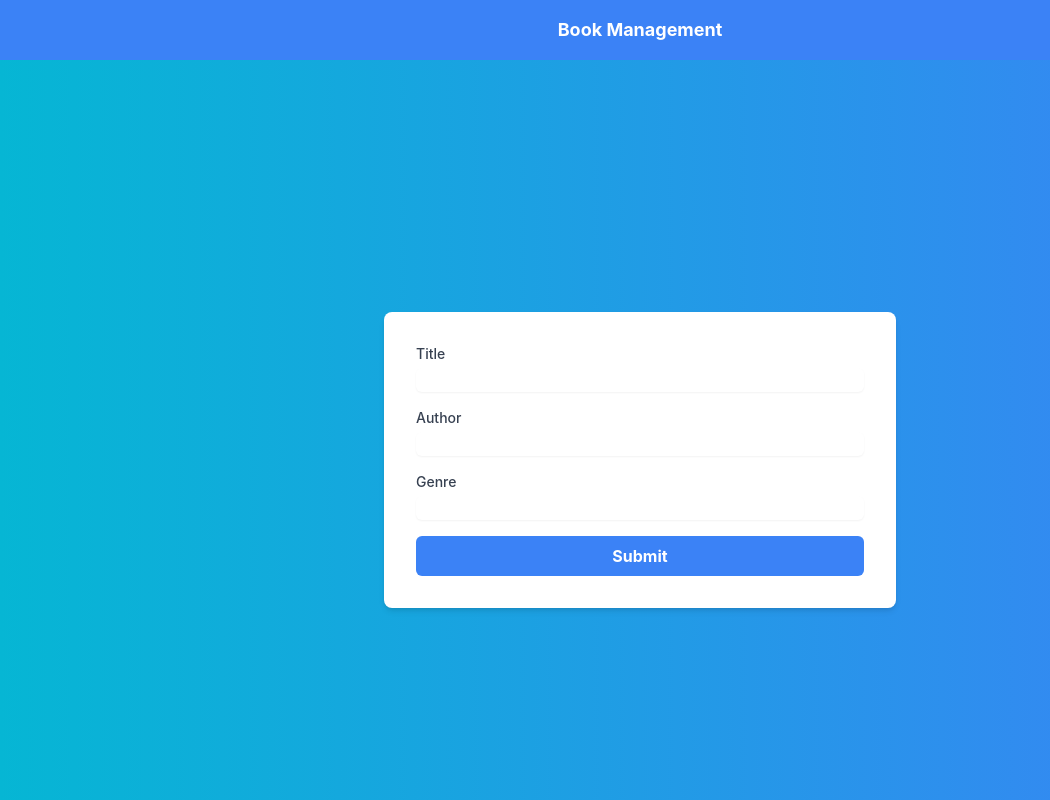
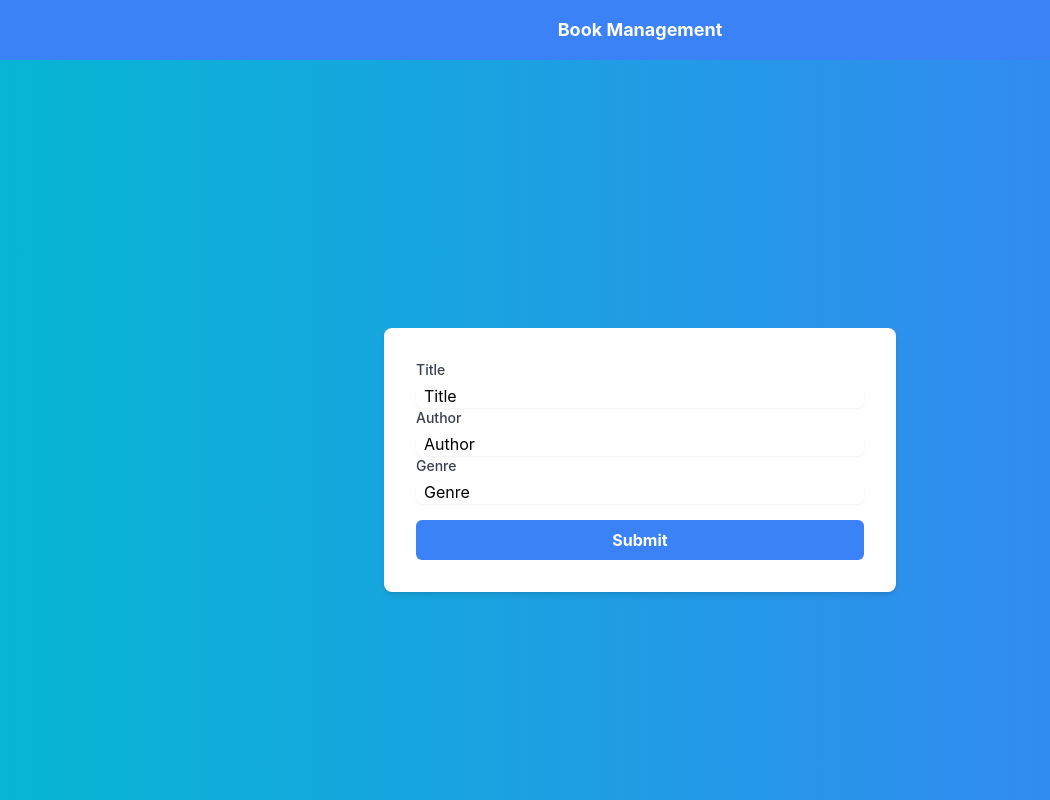
Before and after one commit to rezac78/Bookstore, a React (Create React App) app: page / in a window 1280 px wide. Shown: the top 800 px of the page, without its empty margins (0-1050 px from the left). Built offline with nearby package versions, Linux system fonts and the light colour scheme.

Commit message:
create Part Shared

```diff
--- a/src/Components/Form/Form.js
+++ b/src/Components/Form/Form.js
@@ -1,4 +1,7 @@
 import React, { useState } from "react";
+import { Inputs } from "../../Events/Events";
+import PartInputs from "../Shared/Inputs/Input";
+import PartButton from "../Shared/Button/Button";
 const BookForm = ({ onSubmit, initialData = {} }) => {
   const [book, setBook] = useState(initialData);
 
@@ -19,59 +22,22 @@ const BookForm = ({ onSubmit, initialData = {} }) => {
         className="w-full max-w-lg bg-white rounded-lg shadow-md p-8"
       >
         <div className="mb-4">
-          <label
-            htmlFor="title"
-            className="block text-sm font-medium text-gray-700"
-          >
-            Title
-          </label>
-          <input
-            type="text"
-            id="title"
-            name="title"
-            value={book.title || ""}
-            onChange={handleChange}
-            className="mt-1 px-2 block w-full border-gray-300 rounded-md shadow-sm focus:border-indigo-500 focus:ring focus:ring-indigo-500 focus:ring-opacity-50"
-          />
+          {Inputs.map((e) => (
+            <PartInputs
+              className="mt-1 px-2 block w-full border-gray-300 rounded-md shadow-sm focus:border-indigo-500 focus:ring focus:ring-indigo-500 focus:ring-opacity-50"
+              Change={handleChange}
+              Title={e.InputTitle}
+              type={e.type}
+              id={e.id}
+              TypeFor="validation"
+            />
+          ))}
         </div>
-        <div className="mb-4">
-          <label
-            htmlFor="author"
-            className="block text-sm font-medium text-gray-700"
-          >
-            Author
-          </label>
-          <input
-            type="text"
-            id="author"
-            name="author"
-            value={book.author || ""}
-            onChange={handleChange}
-            className="mt-1 px-2 block w-full border-gray-300 rounded-md shadow-sm focus:border-indigo-500 focus:ring focus:ring-indigo-500 focus:ring-opacity-50"
-          />
-        </div>
-        <div className="mb-4">
-          <label
-            htmlFor="genre"
-            className="block text-sm font-medium text-gray-700"
-          >
-            Genre
-          </label>
-          <input
-            type="text"
-            id="genre"
-            name="genre"
-            value={book.genre || ""}
-            onChange={handleChange}
-            className="mt-1 px-2 block w-full border-gray-300 rounded-md shadow-sm focus:border-indigo-500 focus:ring focus:ring-indigo-500 focus:ring-opacity-50"
-          />
-        </div>
-        <button
+        <PartButton
+          Title="Submit"
           type="submit"
           className="w-full px-4 py-2 bg-blue-500 hover:bg-blue-700 text-white font-bold rounded-md transition duration-200"
-        >
-          Submit
-        </button>
+        />
       </form>
     </div>
   );
--- a/src/Components/List/List.js
+++ b/src/Components/List/List.js
@@ -1,18 +1,6 @@
 import React from "react";
-const books = [
-  {
-    _id: "1",
-    title: "Book Title 1",
-    author: "Author Name 1",
-    genre: "Genre 1",
-  },
-  {
-    _id: "2",
-    title: "Book Title 2",
-    author: "Author Name 2",
-    genre: "Genre 2",
-  },
-];
+import { books } from "../../Events/Events";
+import PartButton from "../Shared/Button/Button";
 const BookList = () => {
   const handleEdit = (id) => {
     console.log(`Edit book with id: ${id}`);
@@ -39,18 +27,18 @@ const BookList = () => {
                   <p className="text-sm text-gray-500">{book.genre}</p>
                 </div>
                 <div className="flex items-center space-x-4">
-                  <button
+                  <PartButton
+                    Title="Edit"
                     onClick={() => handleEdit(book._id)}
+                    type="submit"
                     className="px-4 py-2 bg-blue-500 text-white rounded hover:bg-blue-700 transition duration-300 ease-in-out"
-                  >
-                    Edit
-                  </button>
-                  <button
+                  />
+                  <PartButton
+                    Title="Delete"
                     onClick={() => handleDelete(book._id)}
+                    type="submit"
                     className="px-4 py-2 bg-red-500 text-white rounded hover:bg-red-700 transition duration-300 ease-in-out"
-                  >
-                    Delete
-                  </button>
+                  />
                 </div>
               </li>
             ))}
--- a/src/Components/Search/Search.js
+++ b/src/Components/Search/Search.js
@@ -1,5 +1,6 @@
-// src/components/SearchBar.js
 import React, { useState } from "react";
+import PartButton from "../Shared/Button/Button";
+import PartInputs from "../Shared/Inputs/Input";
 
 const SearchBar = ({ onSearch }) => {
   const [query, setQuery] = useState("");
@@ -13,19 +14,20 @@ const SearchBar = ({ onSearch }) => {
     <div className="flex justify-center items-center my-8">
       <div className="w-full max-w-md">
         <form onSubmit={handleSubmit} className="flex items-center">
-          <input
-            type="text"
+          <PartInputs
             className="w-full px-4 py-2 border rounded-l-md focus:outline-none focus:ring-2 focus:ring-blue-500 focus:border-transparent"
+            Change={(e) => setQuery(e.target.value)}
+            Title={query}
+            type={"text"}
+            id={"search"}
             placeholder="Search for books..."
-            value={query}
-            onChange={(e) => setQuery(e.target.value)}
+            TypeFor="Searchbar"
           />
-          <button
+          <PartButton
+            Title="Search"
             type="submit"
             className="px-6 py-2 bg-blue-500 text-white font-semibold rounded-r-md hover:bg-blue-600 focus:outline-none focus:ring-2 focus:ring-blue-500 focus:ring-opacity-50"
-          >
-            Search
-          </button>
+          />
         </form>
       </div>
     </div>
--- /dev/null
+++ b/src/Components/Shared/Button/Button.js
@@ -0,0 +1,10 @@
+import React from "react";
+const PartButton = ({ type, className, Title, onClick }) => {
+  return (
+    <button onClick={onClick || null} type={type} className={className}>
+      {Title}
+    </button>
+  );
+};
+
+export default PartButton;
--- /dev/null
+++ b/src/Components/Shared/Inputs/Input.js
@@ -0,0 +1,31 @@
+import React from "react";
+const PartInputs = ({
+  Title,
+  type,
+  id,
+  Change,
+  className,
+  TypeFor,
+  placeholder,
+}) => {
+  return (
+    <div>
+      {TypeFor === "Searchbar" ? null : (
+        <label htmlFor={id} className="block text-sm font-medium text-gray-700">
+          {Title}
+        </label>
+      )}
+      <input
+        type={type}
+        id={id}
+        name={id}
+        value={Title || ""}
+        onChange={Change}
+        className={className}
+        placeholder={placeholder || ""}
+      />
+    </div>
+  );
+};
+
+export default PartInputs;
--- /dev/null
+++ b/src/Events/Events.js
@@ -0,0 +1,34 @@
+export const books = [
+  {
+    _id: "1",
+    title: "Book Title 1",
+    author: "Author Name 1",
+    genre: "Genre 1",
+  },
+  {
+    _id: "2",
+    title: "Book Title 2",
+    author: "Author Name 2",
+    genre: "Genre 2",
+  },
+];
+export const Inputs = [
+  {
+    _id: "1",
+    InputTitle: "Title",
+    type: "text",
+    id: "title",
+  },
+  {
+    _id: "2",
+    InputTitle: "Author",
+    type: "text",
+    id: "author",
+  },
+  {
+    _id: "3",
+    InputTitle: "Genre",
+    type: "text",
+    id: "genre",
+  },
+];
```
